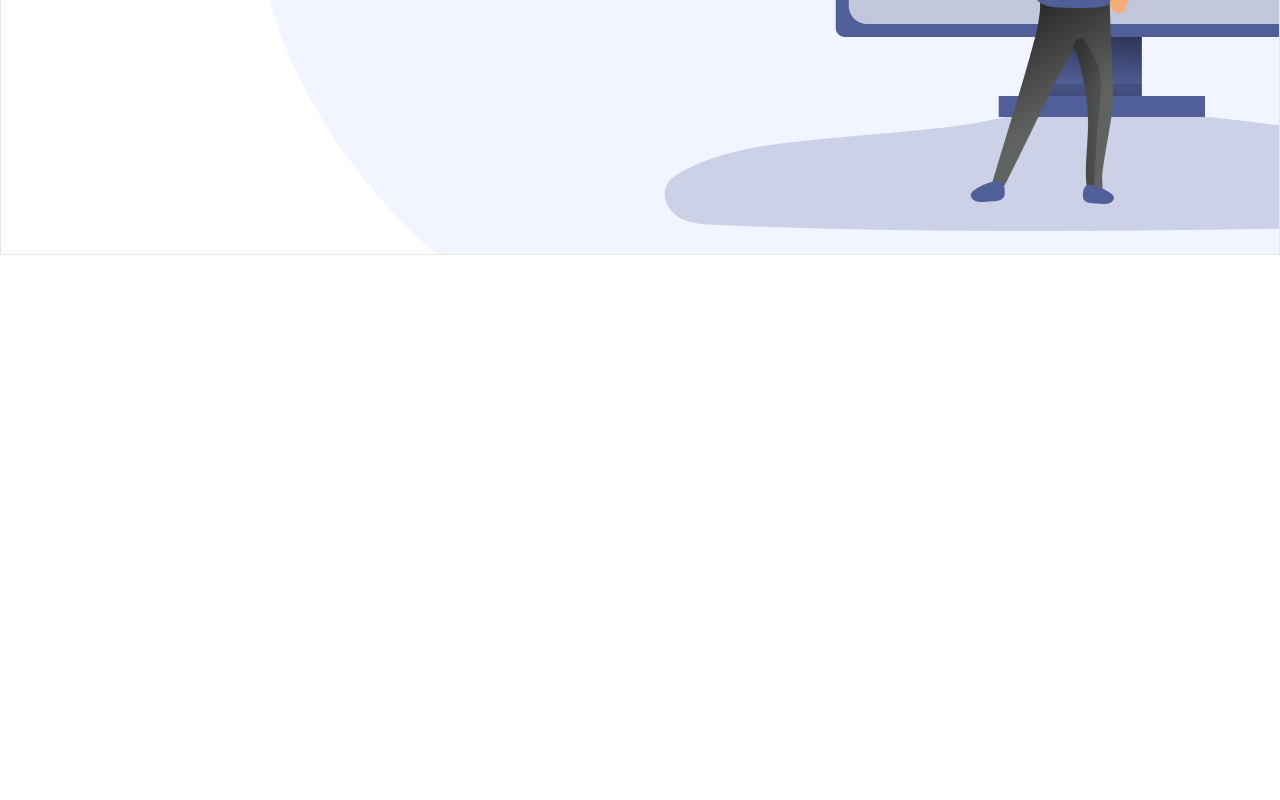
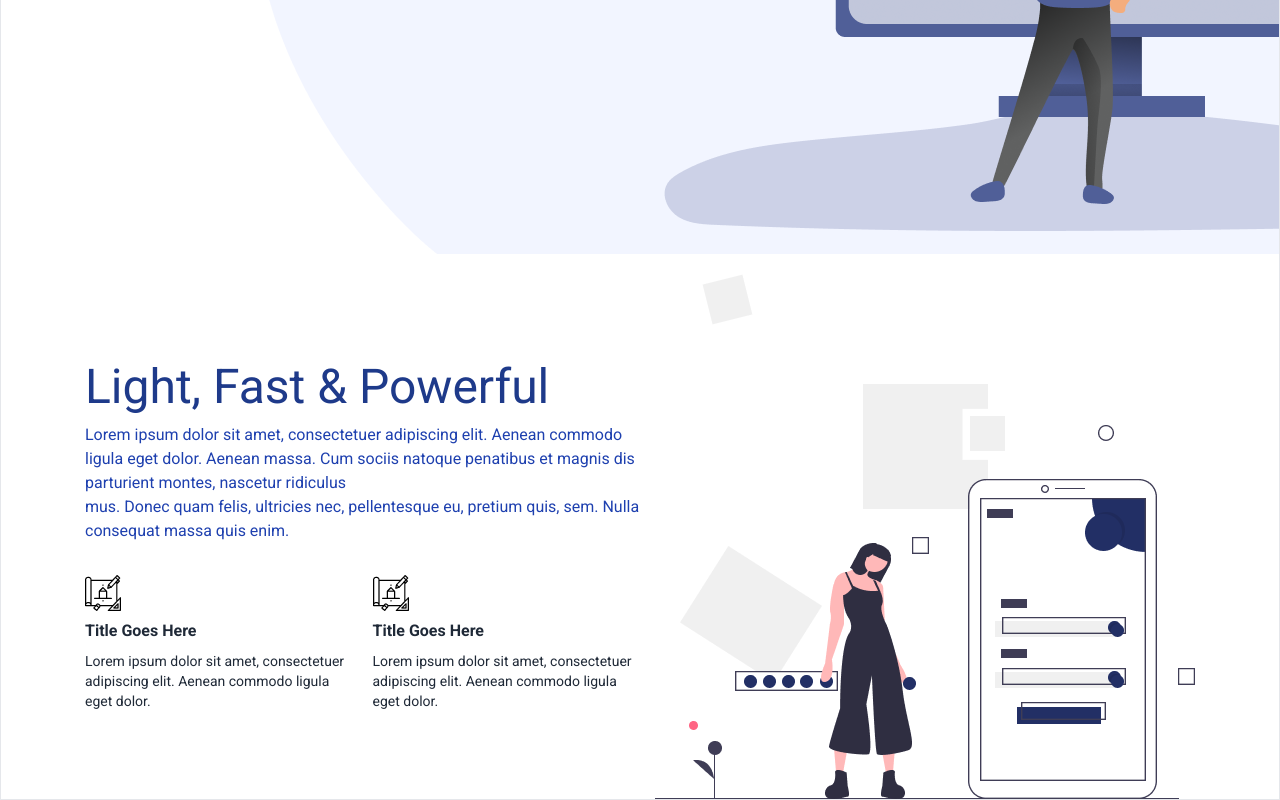
Before and after one commit to pxgacademy/Practice_project_one, a plain HTML site: page index.html in a window 1280 px wide. Shown: the part 795-1595 px from the top of the page. Before the commit the page ends 1050 px from the top, so only its background shows below. Drawn offline with nearby package versions, Linux system fonts and the light colour scheme.

Commit message:
Light, Fast & Powerful section completed

```diff
--- a/index.html
+++ b/index.html
@@ -59,13 +59,13 @@
       </nav>
 
       <!-- banner section -->
-      <section class="w-full md:min-h-[1000px]">
+      <section class="w-full md:min-h-[1000px] mt-10 md:mt-0">
         <div
           class="w-full max-w-[1150px] mx-auto grid grid-cols-1 md:grid-cols-2 items-center md:min-h-[1000px]"
         >
           <!-- first part -->
           <div>
-            <h2 class="text-2xl md:text-4xl lg:text-5xl text-blue-800 mb-3">
+            <h2 class="text-2xl md:text-4xl lg:text-5xl text-blue-900 mb-3">
               Introduce Your Product Quickly & Effectively
             </h2>
             <p class="text-blue-800">
@@ -77,7 +77,7 @@
               quis, sem. Nulla consequat massa quis enim.
             </p>
             <!-- buttons -->
-            <div class="mt-16">
+            <div class="mt-5 md:mt-16">
               <button
                 class="px-12 text-white bg-blue-950 py-1 hover:bg-white hover:text-blue-950 hover:border hover:border-blue-950 border border-blue-950 transition duration-300"
               >
@@ -96,7 +96,55 @@
         </div>
       </section>
     </header>
-    <main></main>
+    <main>
+      <!-- Light, Fast & Powerful -->
+      <section class="w-full max-w-[1150px] px-5 mx-auto mt-16 md:mt-5">
+        <div class="grid grid-cols-1 md:grid-cols-2 items-center">
+          <!-- first section -->
+          <div>
+            <h2 class="text-2xl md:text-4xl lg:text-5xl text-blue-900 mb-3">
+              Light, Fast & Powerful
+            </h2>
+            <p class="text-blue-800">
+              Lorem ipsum dolor sit amet, consectetuer adipiscing elit. Aenean
+              commodo ligula eget dolor. Aenean massa. Cum sociis natoque
+              penatibus et magnis dis parturient montes, nascetur ridiculus
+              <br />
+              mus. Donec quam felis, ultricies nec, pellentesque eu, pretium
+              quis, sem. Nulla consequat massa quis enim.
+            </p>
+
+            <!-- cards -->
+            <div class="flex gap-5 mt-8">
+              <!-- card one -->
+              <div class="space-y-2">
+                <img src="./icons/Icon.png" alt="" />
+                <h6 class="text-base font-bold">Title Goes Here</h6>
+                <p class="text-sm">
+                  Lorem ipsum dolor sit amet, consectetuer adipiscing elit.
+                  Aenean commodo ligula eget dolor.
+                </p>
+              </div>
+
+              <!-- card two -->
+              <div class="space-y-2">
+                <img src="./icons/Icon.png" alt="" />
+                <h6 class="text-base font-bold">Title Goes Here</h6>
+                <p class="text-sm">
+                  Lorem ipsum dolor sit amet, consectetuer adipiscing elit.
+                  Aenean commodo ligula eget dolor.
+                </p>
+              </div>
+            </div>
+          </div>
+
+          <!-- second section -->
+          <div class="w-full flex justify-center md:justify-end">
+            <img src="./images/sub-banner.png" alt="" />
+          </div>
+        </div>
+      </section>
+    </main>
     <footer></footer>
     <!-- JavaScript -->
     <script src="./js/script.js"></script>
```
